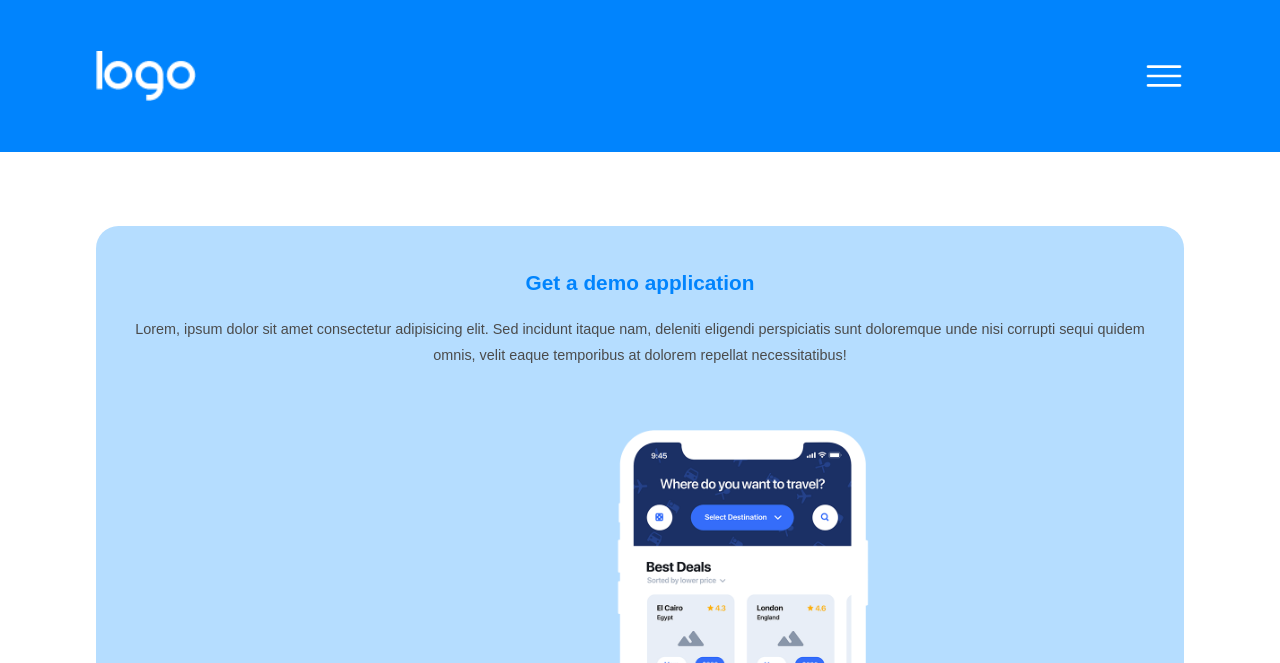
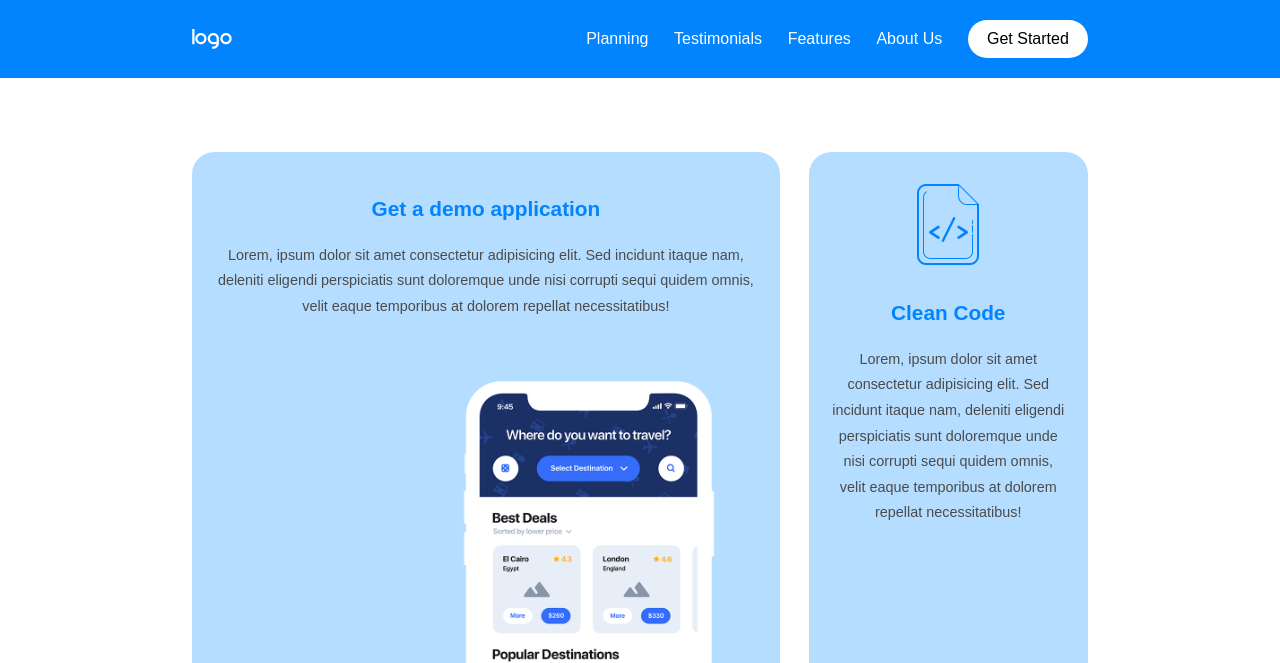
Before and after one commit to simonescoca/htmlcss-responsive-layout, a plain HTML site: page index.html in a window 1280 px wide. Shown: the top 663 px of the page. Drawn offline with Linux system fonts and the light colour scheme.

Commit message:
header & first main section responsive

```diff
--- a/index.html
+++ b/index.html
@@ -5,17 +5,24 @@
         <meta http-equiv="X-UA-Compatible" content="IE=edge">
         <meta name="viewport" content="width=device-width, initial-scale=1.0">
         <link rel="stylesheet" href="style.css">
-        <title>Responsivenesss</title>
+        <title>Responsiveness</title>
     </head>
     <body>
         <header class="mar-bot">
             <nav class="flexbox container">
                 <img src="img/logo.png" class="logo" alt="logo">
+                <ul>
+                    <li><a href="#">Planning</a></li>
+                    <li><a href="#">Testimonials</a></li>
+                    <li><a href="#">Features</a></li>
+                    <li><a href="#">About Us</a></li>
+                    <li><a class="pill white-pill" href="#">Get Started</a></li>
+                </ul>
                 <img src="icons/menu.png" class="menu" alt="menu icon">
             </nav>
         </header>
         <main>
-            <section class="blue-cards flexbox">
+            <section class="blue-cards container flexbox">
                 <div class="blue-card">
                     <p class="blue-card-title">
                         Get a demo application
--- a/style.css
+++ b/style.css
@@ -17,10 +17,19 @@
 }
 
 /* UTILITIES //////////////////////////*/
+a{
+    text-decoration: none;
+}
+
+@media screen and (min-width: 768px) {
+    a:hover{
+        text-decoration: underline;
+    }
+}
+
 .pill{
     padding: 0.6rem 1.2rem;
     border-radius: 1.6rem;
-    text-decoration: none;
     display: inline-block;
 }
 
@@ -139,8 +148,51 @@ img.logo{
     height: 50px;
 }
 
+nav ul{
+    display: none;
+}
+
 img.menu{
     height: 40px;
+}
+
+@media screen and (min-width: 480px) {
+    header{
+        padding: 2.5vw 0;
+    }
+
+    img.logo{
+        height: 28px;
+    }
+
+    img.menu{
+        height: calc(28px * 4 / 5);
+    }
+}
+
+@media screen and (min-width: 768px) {
+    header{
+        padding: 1.6vw 0;
+    }
+
+    img.logo{
+        height: 20px;
+    }
+
+    nav ul{
+        display: flex;
+        list-style: none;
+        gap: 2vw;
+        align-items: center;
+    }
+
+    nav a{
+        color: white;
+    }
+
+    img.menu{
+        display: none;
+    }
 }
 
 /* MAIN //////////////////////////*/
@@ -152,7 +204,8 @@ main section:nth-child(even){
 section.blue-cards{
     flex-wrap: wrap;
     gap: 1.8rem;
-    padding: 3rem 7.5% 6rem;
+    padding-top: 3rem;
+    padding-bottom: 6rem;
 }
 
 .blue-card{
@@ -179,6 +232,21 @@ section.blue-cards{
     top: 1.7rem;
 }
 
+@media screen and (min-width: 480px) {
+    .blue-card:first-of-type{
+        width: calc(100% - 1.8rem - ((100% - 3.6rem) / 3));
+    }
+    .blue-card{
+        width: calc((100% - 3.6rem) / 3);
+    }
+}
+
+@media screen and (min-width: 768px) {
+    .container{
+        padding: 0 15%;
+    }
+}
+
 /* FOOTER //////////////////////////*/
 footer .text{
     color: white;
```
